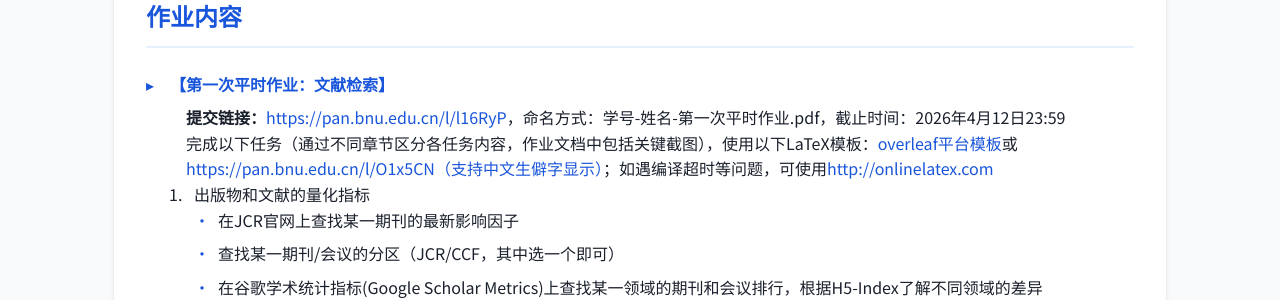
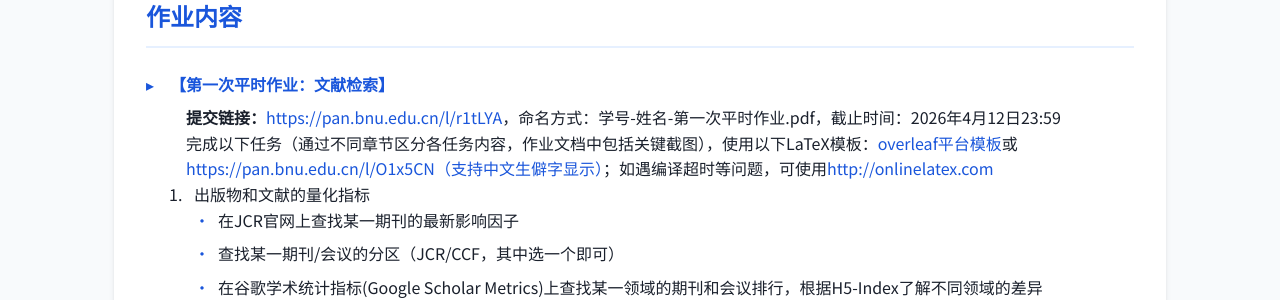
Before and after one commit to zhwinfo/zhwinfo.github.io, a Jekyll site: the page aw/index.html, which Jekyll copies as it is, in a window 1280 px wide and 900 px high, scrolled down 1426 px. Shown: the part 155-455 px from the top of the window. Built offline with Jekyll 4.4.1, drawn with Linux system fonts in a browser that asks for light colours; some of the changed lines change nothing that is shown.

Commit message:
fast update

```diff
--- a/aw/index.html
+++ b/aw/index.html
@@ -530,7 +530,7 @@
                 <li>
                     <div class="homework-title">【第一次平时作业：文献检索】</div>
                     <div class="homework-content">
-                        <p><strong>提交链接：</strong><a href="https://pan.bnu.edu.cn/l/l16RyP" target="_blank">https://pan.bnu.edu.cn/l/l16RyP</a>，命名方式：学号-姓名-第一次平时作业.pdf，截止时间：2026年4月12日23:59</p>
+                        <p><strong>提交链接：</strong><a href="https://pan.bnu.edu.cn/l/r1tLYA" target="_blank">https://pan.bnu.edu.cn/l/r1tLYA</a>，命名方式：学号-姓名-第一次平时作业.pdf，截止时间：2026年4月12日23:59</p>
                         <!-- <p><strong>第一次作业易错题目解析：</strong><a href="https://pan.bnu.edu.cn" target="_blank">https://pan.bnu.edu.cn</a></p> -->
                         <p>完成以下任务（通过不同章节区分各任务内容，作业文档中包括关键截图），使用以下LaTeX模板：<a href="https://cn.overleaf.com/latex/templates/bnuke-cheng-lun-wen-mo-ban/bcwvxncqffkw" target="_blank">overleaf平台模板</a>或<a href="https://pan.bnu.edu.cn/l/O1x5CN" target="_blank">https://pan.bnu.edu.cn/l/O1x5CN（支持中文生僻字显示）</a>；如遇编译超时等问题，可使用<a href="http://onlinelatex.com" target="_blank">http://onlinelatex.com</a></p>
                         <ol>
```
